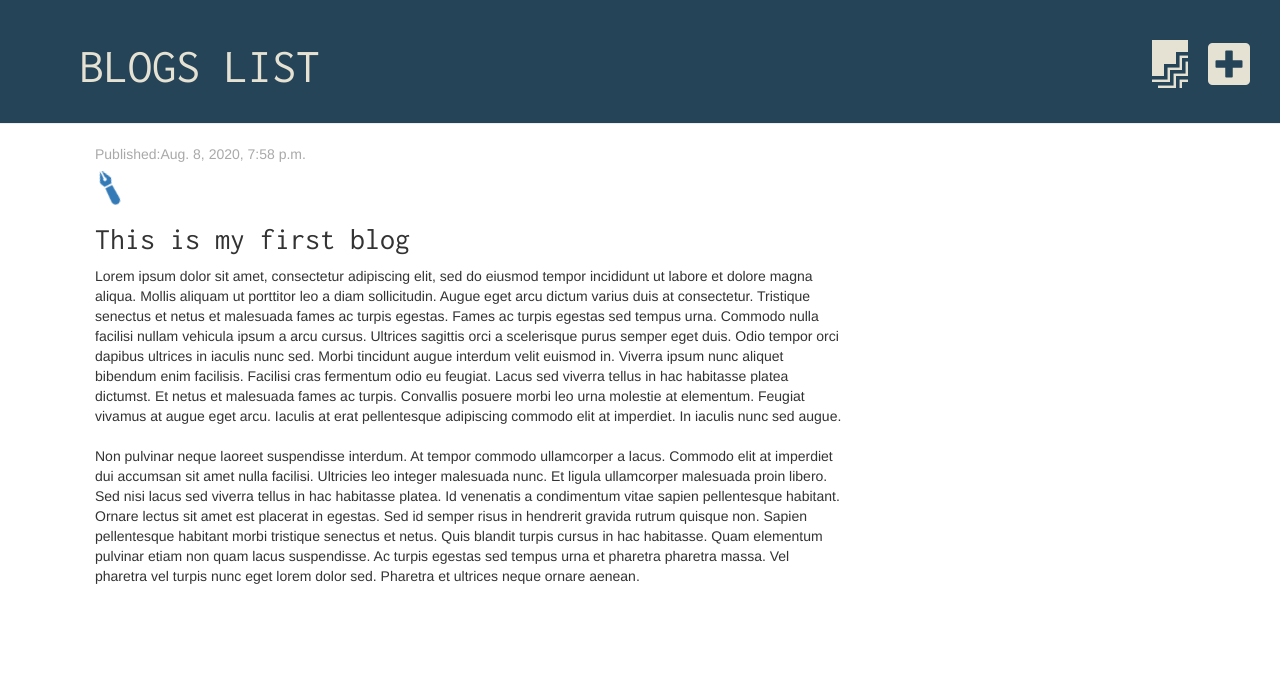
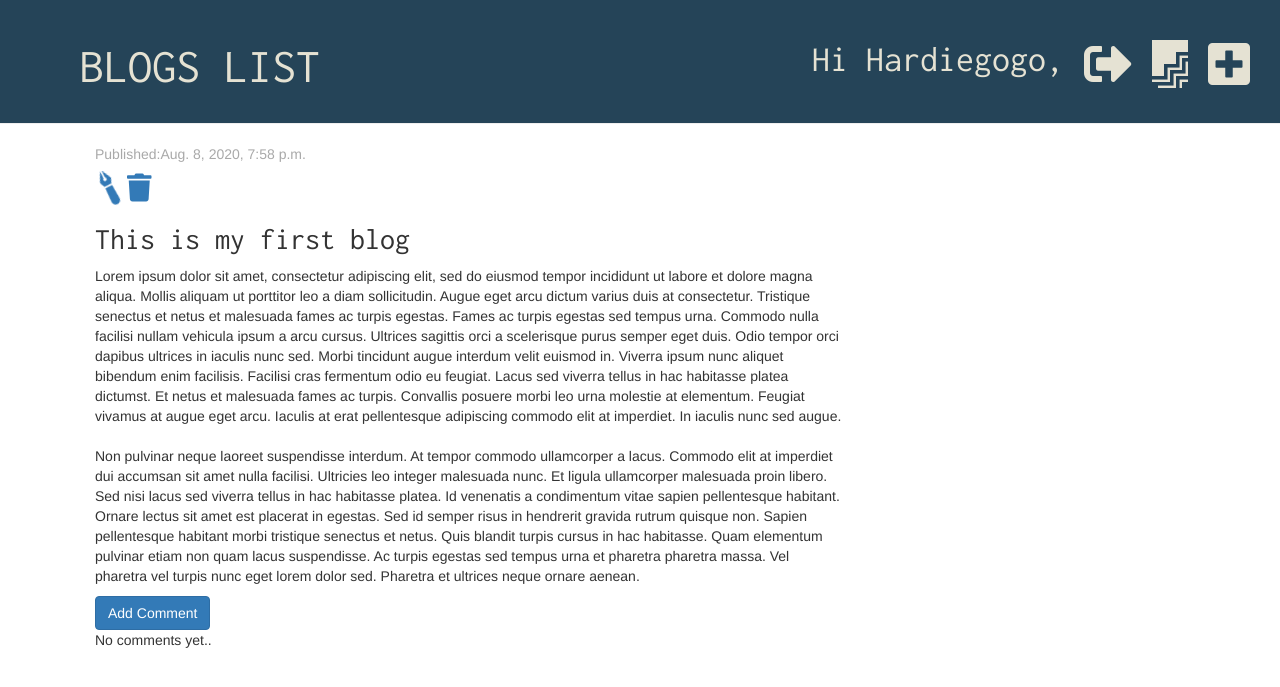
Before and after one commit to Hardiegogo/Blogging_django, a Django app: page /post/1 in a window 1280 px wide. Shown: the top 687 px of the page. Run offline with Django 3.2, Linux system fonts and the light colour scheme; a user stored in the database is signed in; data comes from the database, SQL or seed files in the repository; both versions use the stored data as it was after the commit; some libraries are stand-ins or nearby versions.

Commit message:
add login logout functionality plus comment section to your posts

```diff
--- a/Blog_app/settings.py
+++ b/Blog_app/settings.py
@@ -26,6 +26,7 @@ SECRET_KEY = '6(ew9-i8!sqvzc=oo^zh%twf+-z2vueqlhvp7fi9_4xoklu-+='
 DEBUG = True
 
 ALLOWED_HOSTS = []
+LOGIN_REDIRECT_URL='post_list'
 
 
 # Application definition
--- a/blog/admin.py
+++ b/blog/admin.py
@@ -1,5 +1,6 @@
 from django.contrib import admin
-from .models import Post
+from .models import Post,Comment
 # Register your models here.
 
 admin.site.register(Post)
+admin.site.register(Comment)
--- a/blog/models.py
+++ b/blog/models.py
@@ -14,6 +14,25 @@ class Post(models.Model):
         self.published_date=timezone.now()
         self.save()
 
+    def approved_comments(self):
+        return self.comments.filter(approved_comment=True)
+
 
     def __str__(self):
         return self.title
+
+
+class Comment(models.Model):
+    post=models.ForeignKey('blog.post',on_delete=models.CASCADE,related_name="comments")
+    author=models.CharField(max_length=200)
+    text=models.TextField()
+    created_date=models.DateTimeField(default=timezone.now)
+    approved_comment=models.BooleanField(default=False)
+
+    def approve(self):
+        self.approved_comment=True
+        self.save()
+
+
+    def __str__(self):
+        return self.text
--- a/blog/static/blog/style.css
+++ b/blog/static/blog/style.css
@@ -21,13 +21,19 @@ h1,h2,h3,h4 {
 .publish {
   color: 	#A9A9A9;
 }
-
+.comment {
+    margin: 20px 0px 20px 20px;
+}
 .post {
   margin-bottom: 70px;
 
 }
 .post h2 a{
   color:#000000;
+}
+h1 p {
+  color: #e5e2d3
+
 }
 
 .form-post textarea{
--- a/blog/templates/blog/base.html
+++ b/blog/templates/blog/base.html
@@ -8,7 +8,7 @@
     <link rel="stylesheet" href="https://use.fontawesome.com/releases/v5.14.0/css/all.css" integrity="sha384-HzLeBuhoNPvSl5KYnjx0BT+WB0QEEqLprO+NBkkk5gbc67FTaL7XIGa2w1L0Xbgc" crossorigin="anonymous">
     <link rel="stylesheet" href="{% static 'blog/style.css' %}">
     <meta charset="utf-8">
-    <title>Blogs</title>
+    <title>{% block title %}{% endblock %}</title>
   </head>
   <body>
     <div class="">
@@ -16,9 +16,17 @@
 
           <h1><a href="{% url 'post_list' %}">BLOGS LIST</a>
             {% if user.is_authenticated %}
+
             <a href="{% url "new_post" %}" class="top-menu"><i class="fas fa-plus-square fa-1.5x"></i></a>
             <a href="{% url 'post_draft_list' %}" class="top-menu"><i class="fab fa-firstdraft fa-1.5x"></i></a>
-            {% endif %}</h1>
+            <small><a href="{% url 'logout' %}" class="top-menu"><i class="fas fa-sign-out-alt" data-toggle="tooltip" data-placement="top" title="logout"></i></a></small>
+            <p class="top-menu">Hi {{user.username}},</p>
+
+            {% else %}
+            <a href="{% url "login" %}" class="top-menu"><i class="fas fa-sign-in-alt fa-1.5x"></i></a>
+            {% endif %}
+
+          </h1>
 
 
       </div>
@@ -28,7 +36,7 @@
             {% block content %}
             {% endblock %}
 
-
+              <script src="https://cdnjs.cloudflare.com/ajax/libs/popper.js/1.14.3/umd/popper.min.js" integrity="sha384-ZMP7rVo3mIykV+2+9J3UJ46jBk0WLaUAdn689aCwoqbBJiSnjAK/l8WvCWPIPm49" crossorigin="anonymous"></script>
           </div>
         </div>
       </div>
--- a/blog/templates/blog/detail.html
+++ b/blog/templates/blog/detail.html
@@ -1,4 +1,7 @@
 {% extends 'blog/base.html' %}
+{% block title %}
+{{post.title}}
+{% endblock %}
   {% block content %}
 
     {% if post.created_date %}
@@ -6,6 +9,7 @@
         <p class="publish">Published:{{post.published_date}}</p>
           {% if user.is_authenticated %}
           <a href="{% url 'edit_post' post.pk %}"><i class="fas fa-pen-fancy fa-2x fa-spin"></i></a>
+          <a href="{% url 'post_delete' post.pk  %}"><i class="fas fa-trash fa-2x"></i></a>
           {% endif %}
         <h2>{{post.title}}</h2>
 
@@ -15,6 +19,22 @@
         <a href="{% url "post_publish" post.pk %}"><button type="button" name="button">Publish</button></a>
 
         {% endif %}
+        <a class ="btn btn-primary" href="{% url 'add_comment' pk=post.pk %}">Add Comment</a>
+        {% for comment in post.comments.all %}
+          <div class="comment">
+            <strong>{{comment.author}}</strong>
+            <p class="publish">{{comment.created_date}}</p>
+            {% if not comment.approved_comment %}
+                <a class="btn btn-default" href="{% url 'comment_remove' pk=comment.pk %}"><span class="glyphicon glyphicon-remove"></span></a>
+                <a class="btn btn-default" href="{% url 'comment_approve' pk=comment.pk %}"><span class="glyphicon glyphicon-ok"></span></a>
+            {% endif %}
+            <p>{{comment.text}}</p>
+          {% empty %}
+            <p>No comments yet..</p>
+
+          </div>
+
+        {% endfor %}
     {% endif %}
 
       </div>
--- a/blog/templates/blog/new_post.html
+++ b/blog/templates/blog/new_post.html
@@ -1,4 +1,7 @@
 {% extends 'blog/base.html' %}
+{% block title %}
+new post
+{% endblock %}
 {% block content %}
   <h1 class="">New Post</h1>
   <div class="">
--- a/blog/templates/blog/post_draft_list.html
+++ b/blog/templates/blog/post_draft_list.html
@@ -1,4 +1,7 @@
 {% extends "blog/base.html" %}
+{% block title %}
+My drafts
+{% endblock %}
 {% block content %}
   {% for post in posts %}
   <div class="post">
--- a/blog/templates/blog/post_list.html
+++ b/blog/templates/blog/post_list.html
@@ -1,10 +1,14 @@
 {% extends 'blog/base.html' %}
+{% block title %}
+My blog
+{% endblock %}
   {% block content %}
     {% for post in posts %}
     <div class="post">
       <h2><a href="{% url 'detail' post.pk %}">{{post.title}}</a></h2>
       <p class="publish">Published:{{post.published_date}}</p>
       <p>{{post.text|linebreaksbr}}</p>
+      <a href="{% url 'detail' pk=post.pk %}">Comments: {{ post.approved_comments.count }}</a>
     </div>
     {% endfor %}
 
--- a/blog/urls.py
+++ b/blog/urls.py
@@ -1,5 +1,5 @@
 from django.urls import path
-
+from django.contrib.auth import views as auth_views
 from . import views
 
 urlpatterns = [
@@ -8,5 +8,12 @@ urlpatterns = [
     path('post/new',views.new_post,name='new_post'),
     path('post/<int:pk>/edit',views.edit_post,name='edit_post'),
     path('post/drafts',views.post_draft_list,name='post_draft_list'),
-    path('post/<int:pk>/publish',views.post_publish,name="post_publish")
+    path('post/<int:pk>/publish',views.post_publish,name="post_publish"),
+    path('post/<int:pk>/delete',views.post_delete,name='post_delete'),
+    path('accounts/login/',auth_views.LoginView.as_view(),name="login"),
+    path('accounts/logout/', auth_views.LogoutView.as_view(next_page='/'), name='logout'),
+    path('post/<int:pk>/addComment',views.add_comment,name='add_comment'),
+    path('comment/<int:pk>/approve/', views.comment_approve, name='comment_approve'),
+    path('comment/<int:pk>/remove/', views.comment_remove, name='comment_remove'),
+
 ]
--- a/blog/views.py
+++ b/blog/views.py
@@ -1,8 +1,8 @@
 from django.shortcuts import render,get_object_or_404, redirect
-from .models import Post
+from .models import Post,Comment
 from django.utils import timezone
-from .forms import PostForm
-
+from .forms import PostForm,CommentForm
+from django.contrib.auth.decorators import login_required
 # Create your views here.
 def post_list(request):
     posts=Post.objects.filter(published_date__lte=timezone.now()).order_by('-published_date')
@@ -14,6 +14,7 @@ def detail(request,pk):
     stuff={'post':post}
     return render(request,'blog/detail.html',stuff)
 
+@login_required
 def new_post(request):
     if request.method=='POST':
         form=PostForm(request.POST)
@@ -27,7 +28,7 @@ def new_post(request):
         stuff={'form':form}
         return render(request,'blog/new_post.html', stuff)
 
-
+@login_required
 def edit_post(request,pk):
     post=get_object_or_404(Post,pk=pk)
     if request.method=='POST':
@@ -43,12 +44,49 @@ def edit_post(request,pk):
         stuff={'form':form}
         return render(request,'blog/new_post.html', stuff)
 
+@login_required
 def post_draft_list(request):
     posts=Post.objects.filter(published_date=None)
     stuff={"posts":posts}
     return render(request,'blog/post_draft_list.html',stuff)
 
+@login_required
 def post_publish(request,pk):
     post=get_object_or_404(Post,pk=pk)
     post.publish()
     return redirect("detail",pk=pk)
+
+@login_required
+def post_delete(request,pk):
+    post=get_object_or_404(Post,pk=pk)
+    post.delete()
+    return redirect('post_list')
+
+
+def add_comment(request,pk):
+    post=get_object_or_404(Post,pk=pk)
+    if request.method=="POST":
+        form=CommentForm(request.POST)
+        if form.is_valid:
+            comment=form.save(commit=False)
+            comment.post=post
+            comment.save()
+            return redirect('detail',pk=post.pk)
+    else:
+        form=CommentForm()
+        return render(request,"blog/add_comment.html",{'form':form})
+
+
+@login_required
+def comment_approve(request, pk):
+
+    comment = get_object_or_404(Comment, pk=pk)
+    comment.approve()
+    return redirect('detail', pk=comment.post.pk)
+
+@login_required
+def comment_remove(request, pk):
+
+    comment = get_object_or_404(Comment, pk=pk)
+    comment.delete()
+    return redirect('detail', pk=comment.post.pk)
```
Also changed, not shown: blog/forms.py (+6 -1 lines), blog/templates/blog/add_comment.html (added, +9 -0 lines), blog/templates/registration/login.html (added, +12 -0 lines), blog/migrations/0002_comment.py (added), blog/templates/blog/post_edit.html (deleted), db.sqlite3.
